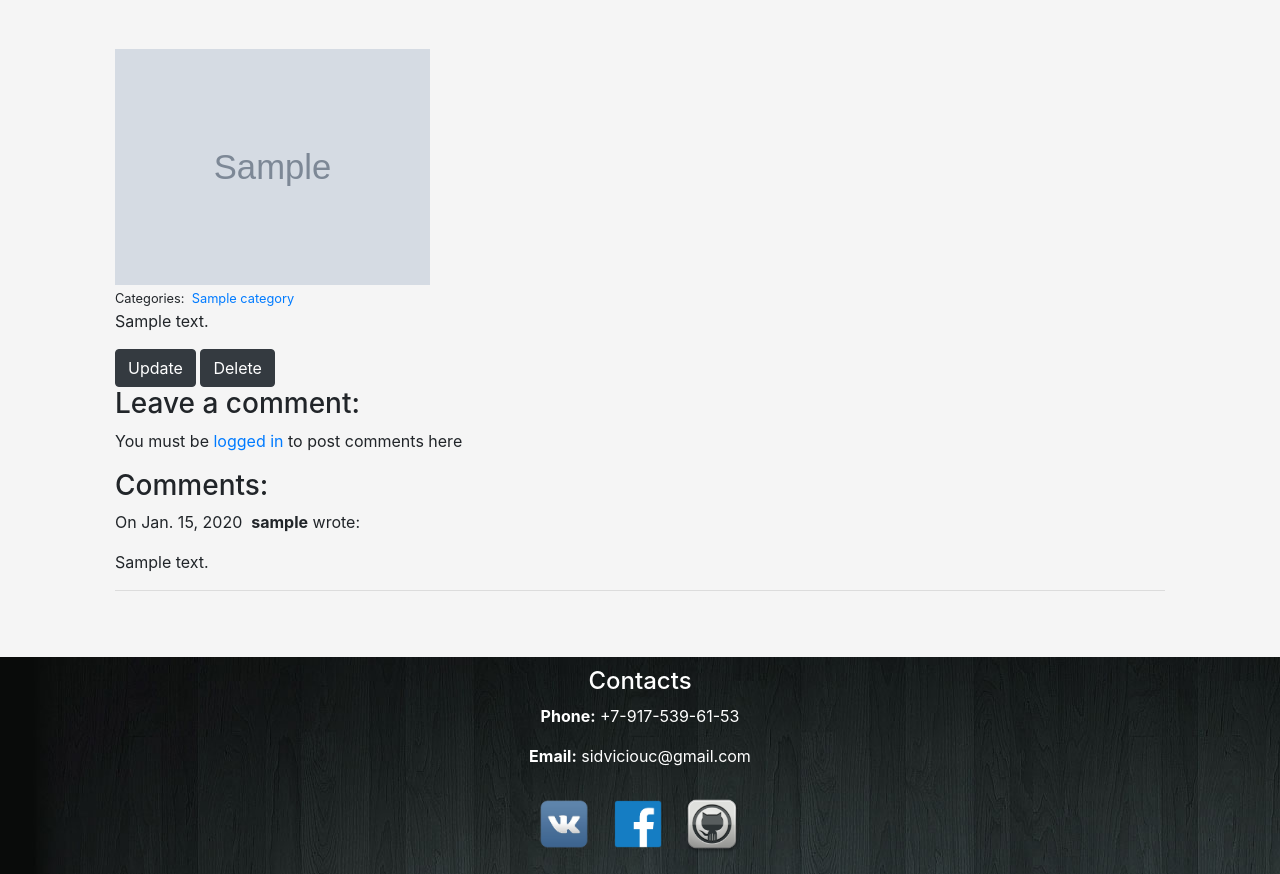
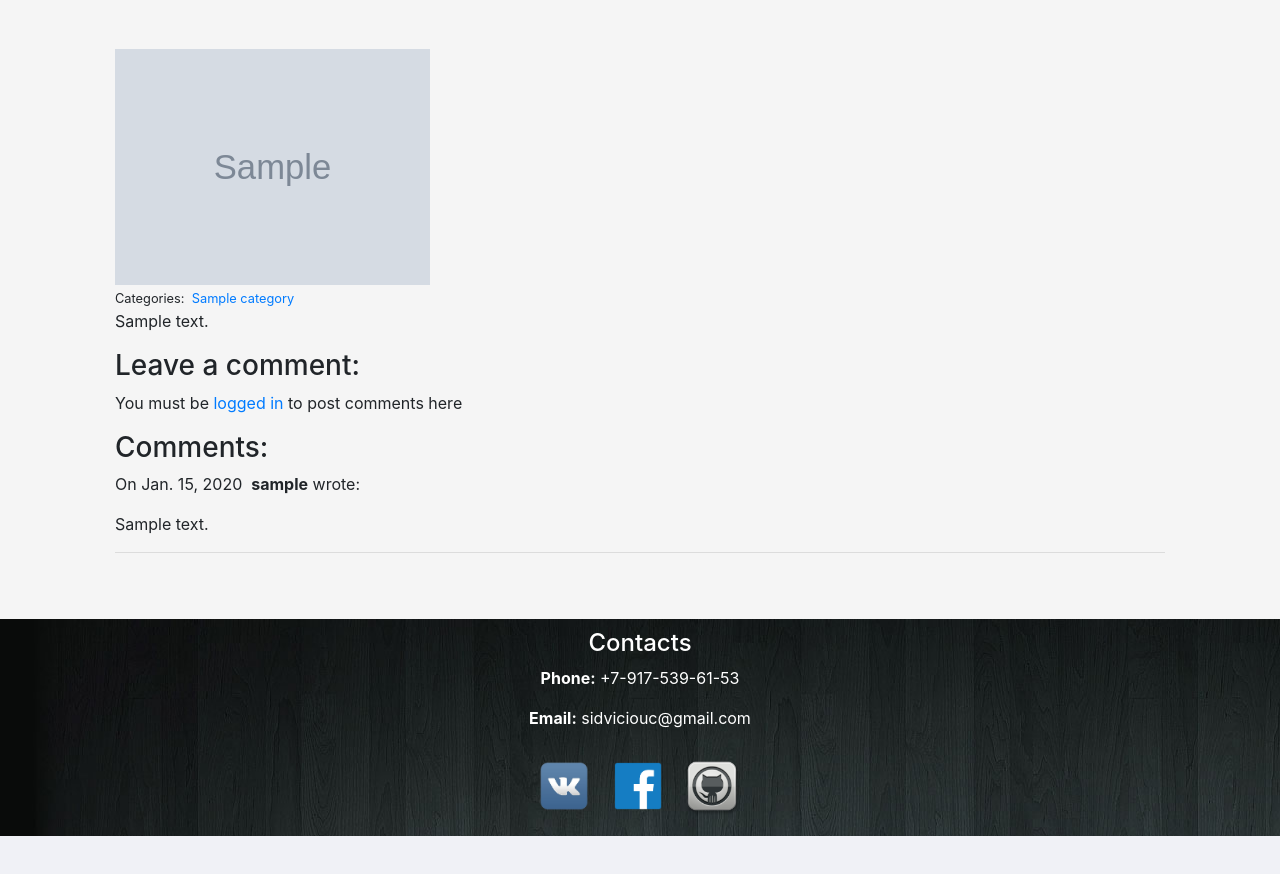
Before and after one commit to iAnafem/My_web-site, a Django app: page /blog/1/ in a window 1280 px wide. Shown: the part 322-1196 px from the top of the page. After the commit the page ends 1158 px from the top, so only its background shows below. Run offline with Django 3.2, Linux system fonts and the light colour scheme; tables that the repository leaves empty hold one stand-in row (values such as "Sample post"); grey boxes marked "Sample" are stand-in pictures; some libraries are stand-ins or nearby versions.

Commit message:
some chages in the blog views

```diff
--- a/blog/templates/blog/post_detail.html
+++ b/blog/templates/blog/post_detail.html
@@ -36,19 +36,14 @@
      </div>
      <p>{{ post.body }}</p>
 
-
+     {% if user.is_authenticated and post.author == user %}
        <a href="{% url 'update_post' post.pk%}">
          <button type="submit" class="btn btn-dark" >Update</button>
        </a>
        <!-- Button to Open the Modal -->
-      {% if user.is_authenticated %}
        <button type="button" class="btn btn-dark" data-toggle="modal" data-target="#myModal">
          Delete
        </button>
-      {% else %}
-        <a href="{% url 'account_login' %}?next={{request.path}}">
-          <button type="submit" class="btn btn-dark" >Delete</button>
-        </a>
      {% endif %}
   <!-- The Modal -->
   <div class="modal fade" id="myModal">
```
Lines whose indentation alone changed are shown as unchanged.
